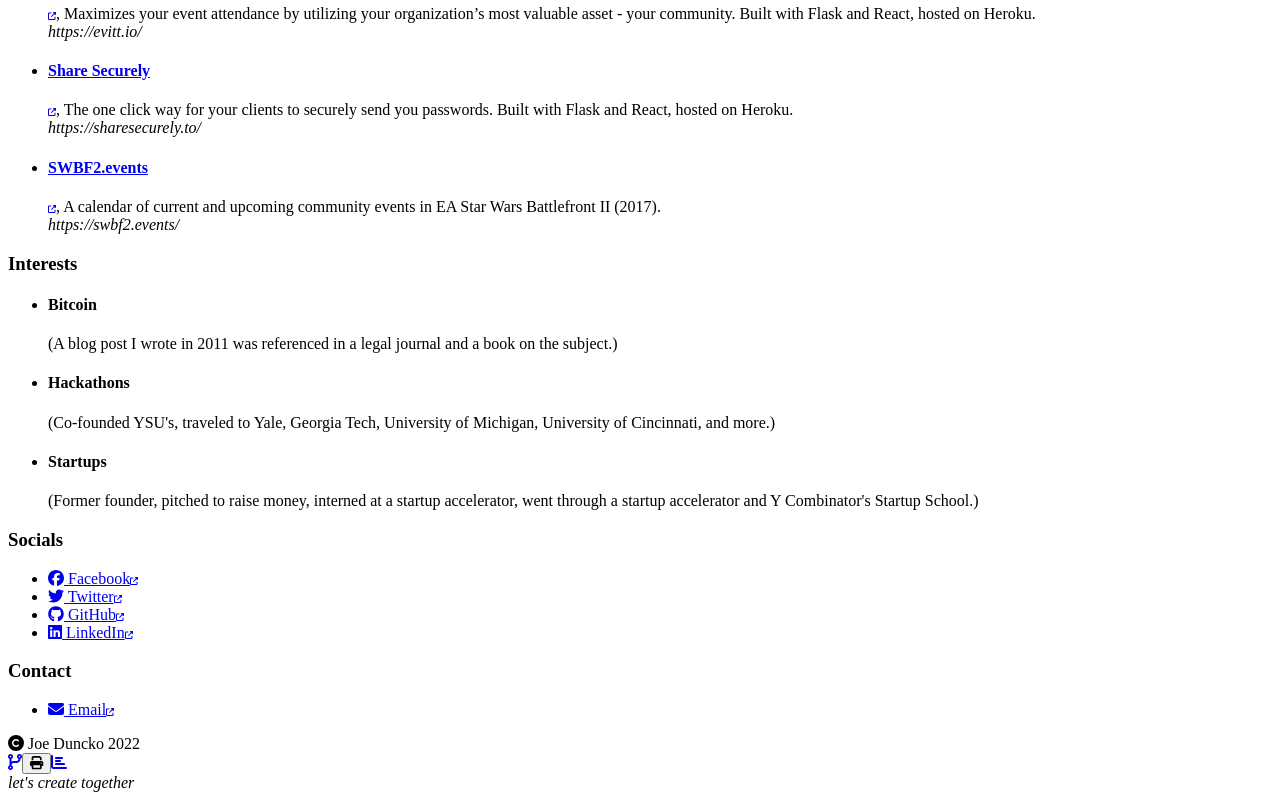
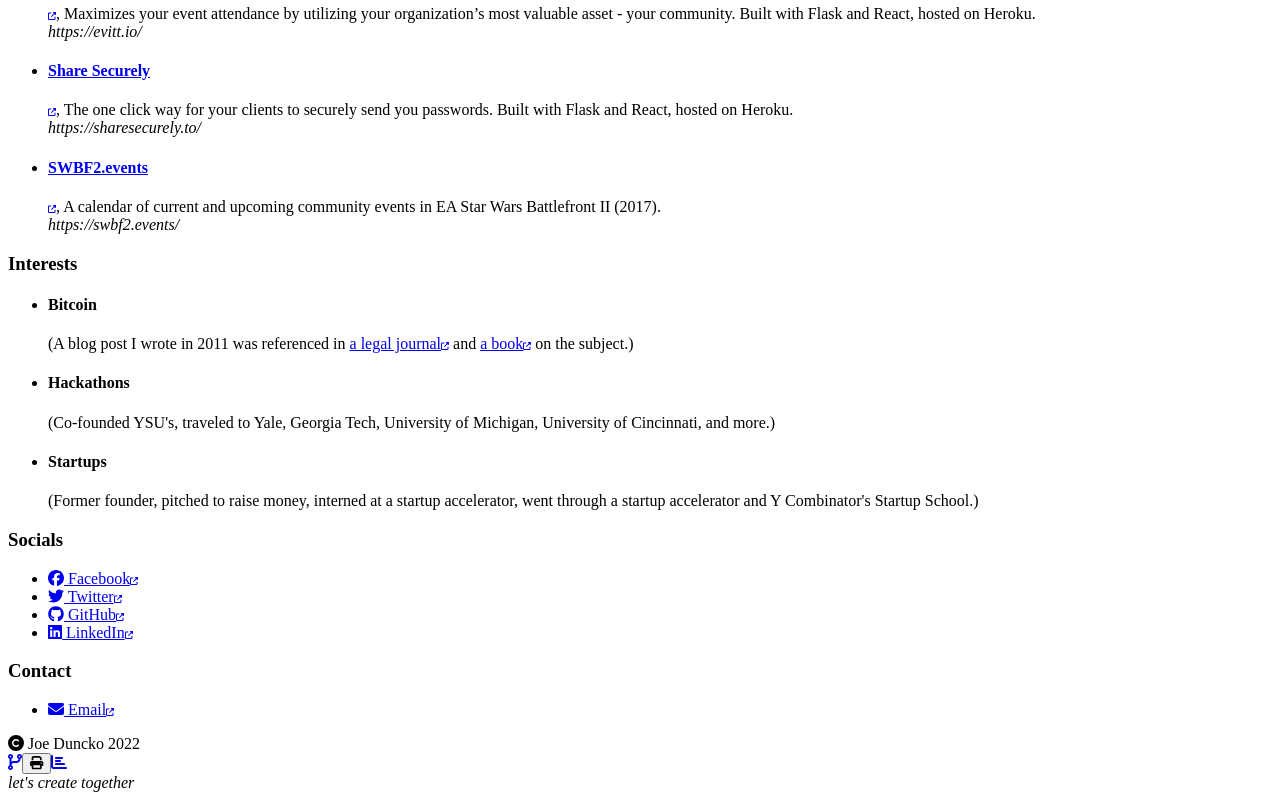
Before and after one commit to JoeDuncko/JoeDuncko.com, a Next.js app: page /resume in a window 1280 px wide. Shown: the part 1892-2692 px from the top of the page. Built offline with nearby package versions, Linux system fonts and the light colour scheme.

Commit message:
Style all links better (#6)
* Link entire post card, underscore on hover

* put borders around blog posts

* Link colors

* Add links to book and journal

```diff
--- a/components/Footer.tsx
+++ b/components/Footer.tsx
@@ -21,17 +21,17 @@ export function Footer() {
       <div className="text-center flex-1">
         <a
           href="https://github.com/JoeDuncko/joeduncko.com"
-          className="m-1"
+          className="m-1 hover:text-teal-400"
           target="_blank"
         >
           <FontAwesomeIcon icon={faCodeBranch} />
         </a>
-        <button onClick={print} className="m-1">
+        <button onClick={print} className="m-1 hover:text-teal-400">
           <FontAwesomeIcon icon={faPrint} />
         </button>
         <a
           href="https://simpleanalytics.com/joeduncko.com?utm_source=joeduncko.com"
-          className="m-1"
+          className="m-1 hover:text-teal-400"
           target="_blank"
         >
           <FontAwesomeIcon icon={faChartBar} />
--- a/components/Header.tsx
+++ b/components/Header.tsx
@@ -1,3 +1,4 @@
+import classnames from "classnames";
 import Image from "next/image";
 import Link from "next/link";
 import { useRouter } from "next/router";
@@ -8,15 +9,9 @@ export function Header() {
     <header className="flex flex-col items-center mb-4 print:hidden">
       <nav className="mb-8">
         <ul className="flex flex-row items-end text-center gap-8">
-          <li>
-            <NavLink href="/">Home</NavLink>
-          </li>
-          <li>
-            <NavLink href="/resume">Resume</NavLink>
-          </li>
-          <li>
-            <NavLink href="/blog">Blog</NavLink>
-          </li>
+          <NavLinkListItem href="/">Home</NavLinkListItem>
+          <NavLinkListItem href="/resume">Resume</NavLinkListItem>
+          <NavLinkListItem href="/blog">Blog</NavLinkListItem>
         </ul>
       </nav>
 
@@ -38,14 +33,19 @@ export function Header() {
   );
 }
 
-const NavLink = ({ href, children }) => {
+const NavLinkListItem = ({ href, children }) => {
   const router = useRouter();
 
   return (
-    <Link href={href}>
-      <a className={router.pathname === href ? "font-semibold" : ""}>
-        {children}
-      </a>
-    </Link>
+    <li
+      className={classnames(
+        "hover:underline",
+        router.pathname === href ? "font-semibold" : ""
+      )}
+    >
+      <Link href={href}>
+        <a>{children}</a>
+      </Link>
+    </li>
   );
 };
--- a/data/interests.ts
+++ /dev/null
@@ -1,23 +0,0 @@
-export type Interest = {
-  name: string;
-  description: string;
-};
-
-export const interests: Interest[] = [
-  // TODO: include community organizing? Maybe instead of Bitcoin?
-  {
-    name: "Bitcoin",
-    description:
-      "A blog post I wrote in 2011 was referenced in a legal journal and a book on the subject.",
-  },
-  {
-    name: "Hackathons",
-    description:
-      "Co-founded YSU's, traveled to Yale, Georgia Tech, University of Michigan, University of Cincinnati, and more.", // TODO: add links - via JSX?
-  },
-  {
-    name: "Startups",
-    description:
-      "Former founder, pitched to raise money, interned at a startup accelerator, went through a startup accelerator and Y Combinator's Startup School.",
-  },
-];
--- /dev/null
+++ b/data/interests.tsx
@@ -0,0 +1,43 @@
+import { ReactNode } from "react";
+import { ExternalLink } from "../components/ExternalLink";
+
+export type Interest = {
+  name: string;
+  description: ReactNode;
+};
+
+export const interests: Interest[] = [
+  // TODO: include community organizing? Maybe instead of Bitcoin?
+  {
+    name: "Bitcoin",
+    description: (
+      <>
+        A blog post I wrote in 2011 was referenced in{" "}
+        <ExternalLink
+          title="View journal"
+          href="http://digitalcommons.law.lsu.edu/cgi/viewcontent.cgi?article=6425&context=lalrev"
+        >
+          a legal journal
+        </ExternalLink>{" "}
+        and{" "}
+        <ExternalLink
+          title="View book"
+          href="https://books.google.com/books?id=GEx-BwAAQBAJ&pg=PT71&lpg=PT71&dq=joe+duncko&source=bl&ots=XW3ns3vAAE&sig=Qb3yHMtJh0hVHmCsiH6t5OzwQ6M&hl=en&sa=X&ved=0ahUKEwjSlfGg2PXRAhUs9IMKHT-2DzE4FBDoAQgkMAQ#v=onepage&q=joe%20duncko&f=false"
+        >
+          a book
+        </ExternalLink>{" "}
+        on the subject.
+      </>
+    ),
+  },
+  {
+    name: "Hackathons",
+    description:
+      "Co-founded YSU's, traveled to Yale, Georgia Tech, University of Michigan, University of Cincinnati, and more.", // TODO: add links - via JSX?
+  },
+  {
+    name: "Startups",
+    description:
+      "Former founder, pitched to raise money, interned at a startup accelerator, went through a startup accelerator and Y Combinator's Startup School.",
+  },
+];
```
Also changed, not shown: pages/blog/index.tsx (+18 -7 lines), pages/index.tsx (+14 -6 lines).
